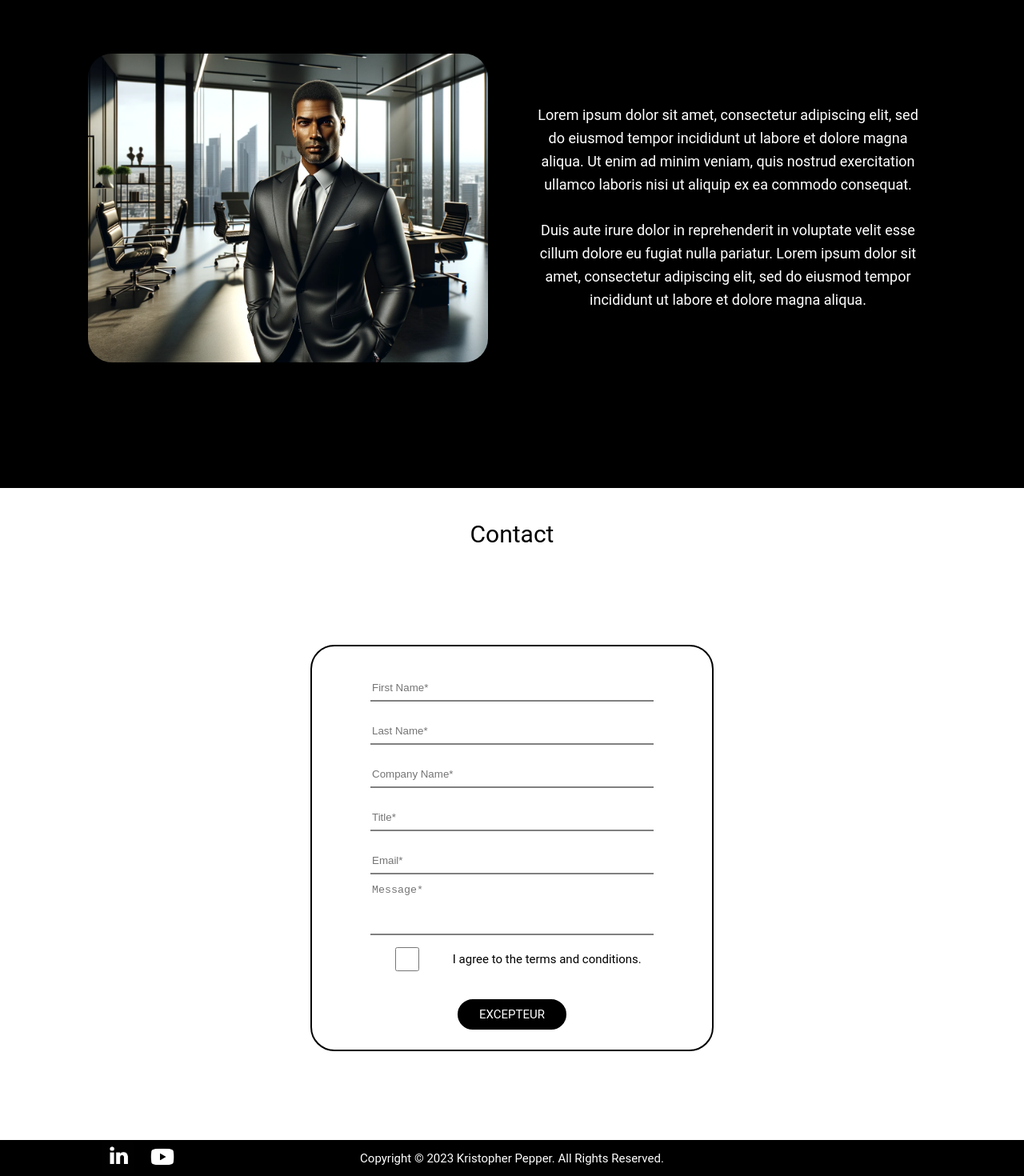
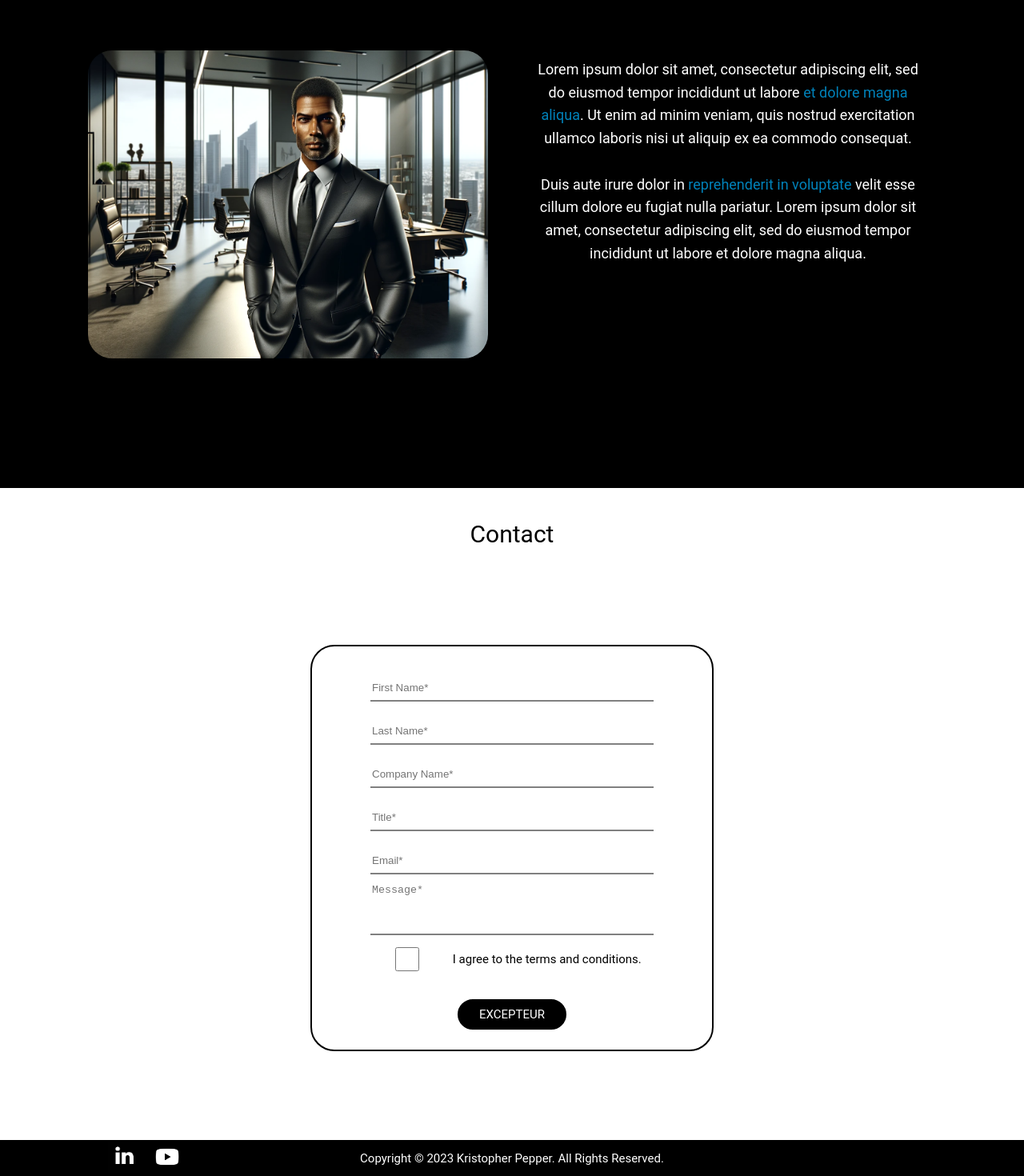
Before and after one commit to KrisHHFI/React-Front-end-Portfolio-Piece, a React (Create React App) app: page / in a window 1280 px wide. Shown: the part 4530-6000 px from the top of the page at 80% size. Built offline with nearby package versions, Linux system fonts and the light colour scheme.

Commit message:
Footer hover logos

```diff
--- a/src/Components/Footer.js
+++ b/src/Components/Footer.js
@@ -1,14 +1,22 @@
 import React, { } from 'react';
 import LinkedInIcon from '../Images/LinkedInIcon.jpg';
+import LinkedInIconBlue from '../Images/linkedinIconBlue.jpg';
 import YouTubeIconIcon from '../Images/YouTubeIcon.png';
+import YouTubeIconIconBlue from '../Images/YouTubeIconBlue.png';
 
 export default function FooterA() {
 
     return (
         <div class="Footer">
             <div class="socialIcons">
-                <a href="https://www.linkedin.com/in/kristopher-pepper-824184136/"><img class="NavBarA-Logo" src={LinkedInIcon} /></a>
-                <a href="https://www.youtube.com/channel/UC_3Et-wk6h3X_BfursY-ITA"><img class="NavBarA-Logo" src={YouTubeIconIcon} /></a>
+                <a href="https://www.linkedin.com/in/kristopher-pepper-824184136/" className="iconLink">
+                    <img src={LinkedInIcon} alt="LinkedIn Icon" className="NavBarA-Logo" />
+                    <img src={LinkedInIconBlue} alt="LinkedIn Icon Blue" className="hoverIcon" />
+                </a>
+                <a href="https://www.youtube.com/channel/UC_3Et-wk6h3X_BfursY-ITA" className="iconLink">
+                    <img src={YouTubeIconIcon} alt="YouTube Icon" className="NavBarA-Logo" />
+                    <img src={YouTubeIconIconBlue} alt="YouTube Icon Blue" className="hoverIcon" />
+                </a>
             </div>
             Copyright © 2023 Kristopher Pepper. All Rights Reserved.
         </div>
--- a/src/Components/Section2.js
+++ b/src/Components/Section2.js
@@ -6,7 +6,7 @@ export default function Section2() {
     return (
         <div class="Section2">
             <div class="Section2TextContainer">
-                <div class="Section2TextTitle">
+                <div class="Section2TextTitle Blue">
                     Incididunt Ut Labore Et Dolore
                 </div>
                 <div class="Section2Text">
--- a/src/Components/Section5.js
+++ b/src/Components/Section5.js
@@ -12,11 +12,11 @@ export default function Section5() {
                 <img src={About} />
             </div>
             <div class="PageContent5Child padding">
-                Lorem ipsum dolor sit amet, consectetur adipiscing elit, sed do eiusmod tempor incididunt ut labore et dolore
-                magna aliqua. Ut enim ad minim veniam, quis nostrud exercitation ullamco laboris nisi ut aliquip ex ea commodo
+                Lorem ipsum dolor sit amet, consectetur adipiscing elit, sed do eiusmod tempor incididunt ut labore <span class="Blue">et dolore
+                magna aliqua</span>. Ut enim ad minim veniam, quis nostrud exercitation ullamco laboris nisi ut aliquip ex ea commodo
                 consequat.
                 <br /><br />
-                Duis aute irure dolor in reprehenderit in voluptate velit esse cillum dolore eu fugiat nulla pariatur.
+                Duis aute irure dolor in <span class="Blue">reprehenderit in voluptate</span> velit esse cillum dolore eu fugiat nulla pariatur.
                 Lorem ipsum dolor sit amet, consectetur adipiscing elit, sed do eiusmod tempor incididunt ut labore et dolore
                 magna aliqua.
             </div>
--- a/src/StyleSheets/Common.css
+++ b/src/StyleSheets/Common.css
@@ -38,3 +38,7 @@ a {
 .BasicButton:hover {
   color: #0082ba;
 }
+
+.Blue {
+  color: #0082ba;
+}
--- a/src/StyleSheets/Footer.css
+++ b/src/StyleSheets/Footer.css
@@ -15,7 +15,24 @@
 
 .socialIcons img {
     height: 40px;
-    margin-right: 15px;
+    margin: 0 7px 0 7px;
+}
+
+.socialIcons .iconLink {
+    display: inline-block;
+    position: relative;
+}
+
+.socialIcons .hoverIcon {
+    left: 0;
+    opacity: 0;
+    position: absolute;
+    top: 0;
+    transition: opacity 0.3s ease-in-out;
+}
+
+.socialIcons .iconLink:hover .hoverIcon {
+    opacity: 1;
 }
 
 @media screen and (max-width: 800px) {
--- a/src/StyleSheets/Section2.css
+++ b/src/StyleSheets/Section2.css
@@ -16,7 +16,6 @@
 }
 
 .Section2TextTitle {
-    color: #0082ba;
     font-size: 40px;
     font-weight: bold;
 }
--- a/src/StyleSheets/Section5.css
+++ b/src/StyleSheets/Section5.css
@@ -12,10 +12,7 @@
 .PageContent5Child {
     color: white;
     border-radius: 30px;
-    display: flex;
     font-size: 18px;
-    flex-direction: column;
-    justify-content: center;
     line-height: 1.6;
     margin: 20px;
     position: relative;
```
Also changed, not shown: src/Images/YouTubeIconBlue.png (added), src/Images/linkedinIconBlue.jpg (added).
